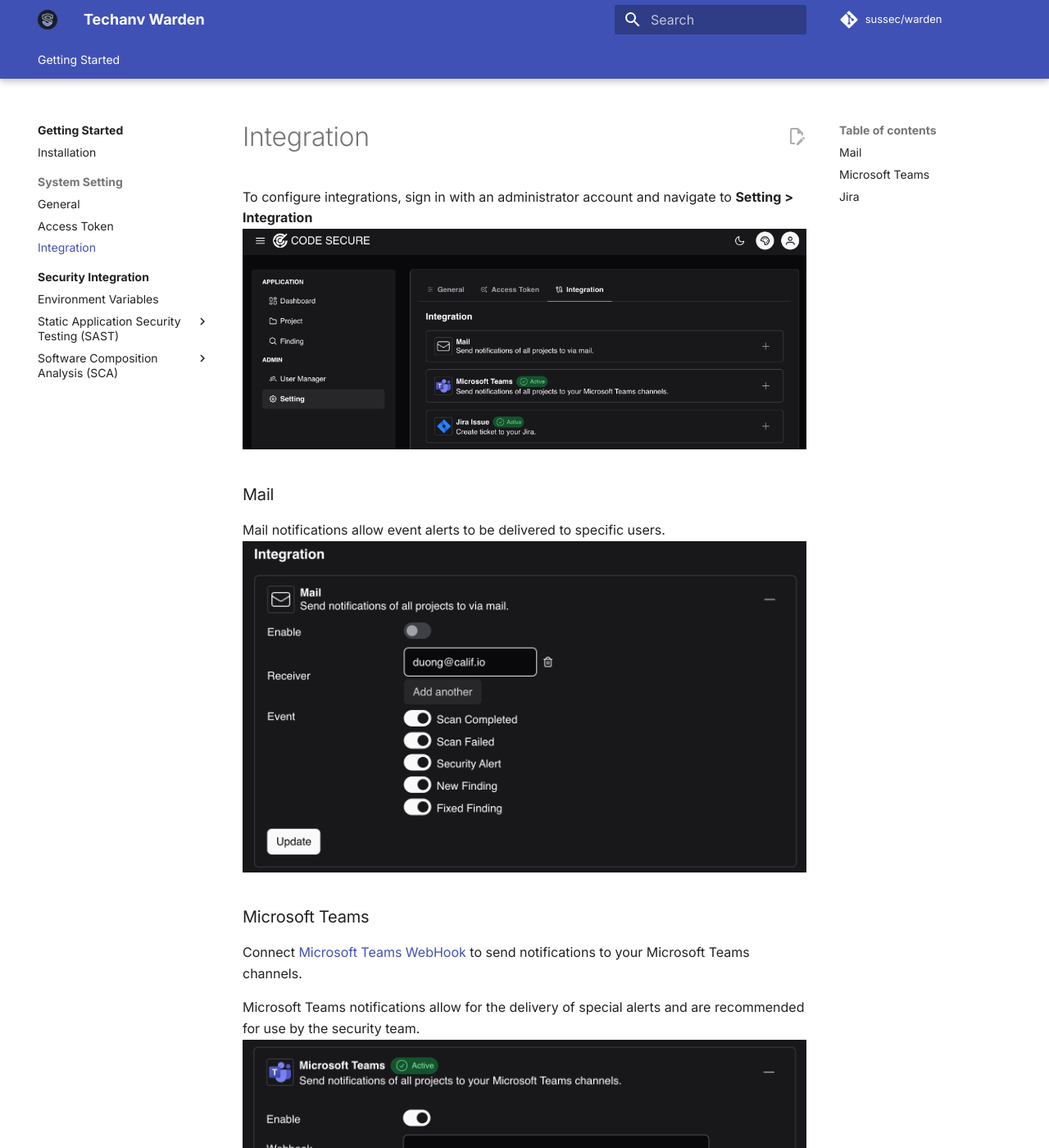
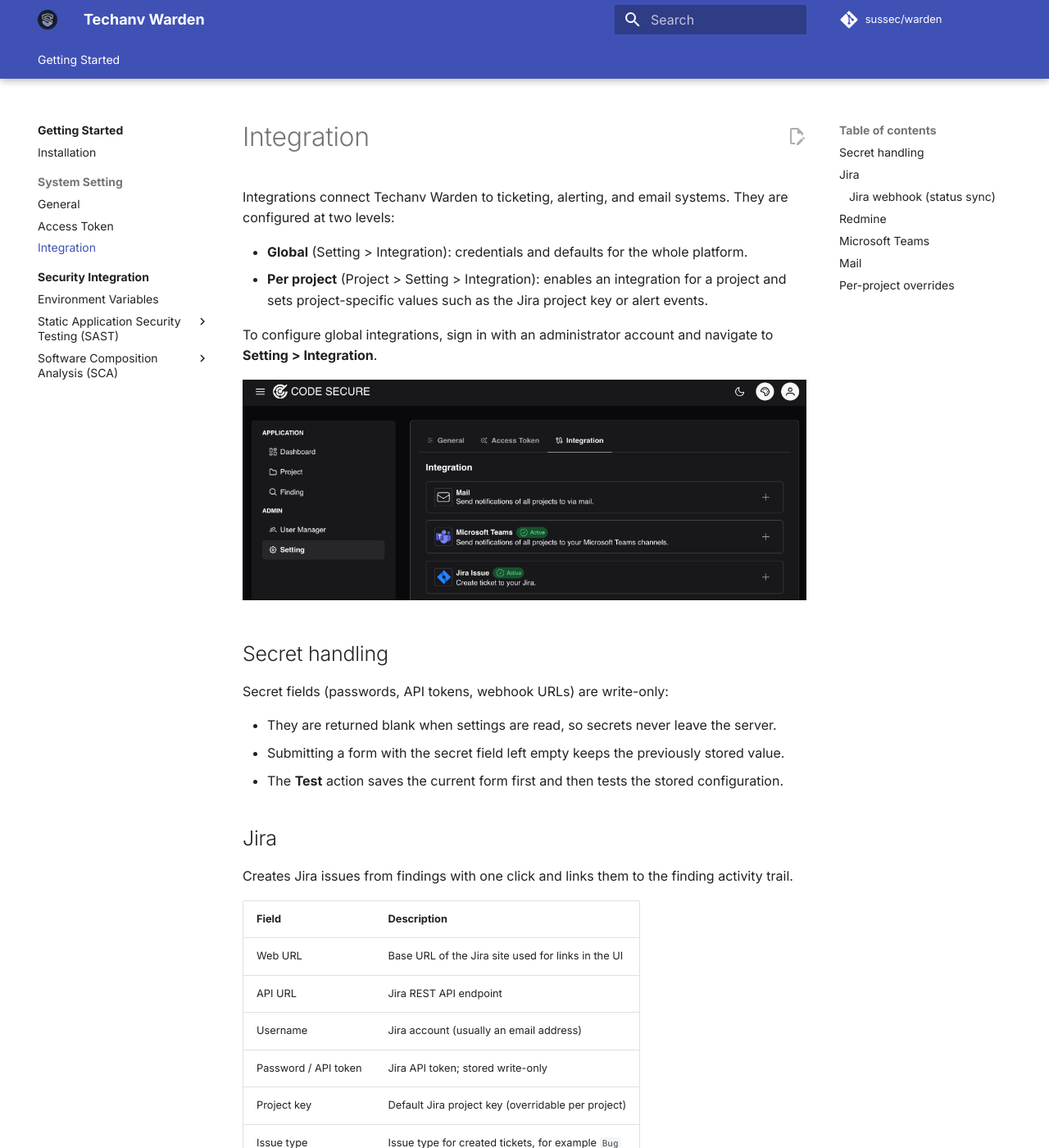
Before and after one commit to sussec/warden, an MkDocs documentation site: the page built from docs/setting/integration.md, in a window 1280 px wide and 1400 px high. Shown: the whole window at 82% size. Built offline with MkDocs 1.6.1 and Material for MkDocs 9.7.7, drawn with Linux system fonts in a browser that asks for light colours; comment, search, counter and statistics services are not loaded; some of the changed text lies outside the part shown.

Commit message:
docs: full integration reference + container image reference
- integration guide: global vs per-project levels, secret write-only
  semantics (blank-on-read, keep-on-empty, save-before-test), Jira fields +
  webhook status sync, Redmine, Teams alert events, Mail
- installation: container image reference for both Dockerfiles (stages,
  API_INTERNAL_URL build arg) and compose service wiring table

Co-Authored-By: mranv <iamanubhavgain@gmail.com>

```diff
--- a/docs/setting/integration.md
+++ b/docs/setting/integration.md
@@ -1,18 +1,65 @@
 # Integration
-To configure integrations, sign in with an administrator account and navigate to **Setting > Integration**
+
+Integrations connect Techanv Warden to ticketing, alerting, and email systems. They are configured at two levels:
+
+- **Global** (Setting > Integration): credentials and defaults for the whole platform.
+- **Per project** (Project > Setting > Integration): enables an integration for a project and sets project-specific values such as the Jira project key or alert events.
+
+To configure global integrations, sign in with an administrator account and navigate to **Setting > Integration**.
+
 ![](../assets/images/setting_integration.png)
 
-### Mail
-Mail notifications allow event alerts to be delivered to specific users.
+## Secret handling
+
+Secret fields (passwords, API tokens, webhook URLs) are write-only:
+
+- They are returned blank when settings are read, so secrets never leave the server.
+- Submitting a form with the secret field left empty keeps the previously stored value.
+- The **Test** action saves the current form first and then tests the stored configuration.
+
+## Jira
+
+Creates Jira issues from findings with one click and links them to the finding activity trail.
+
+| Field | Description |
+|---|---|
+| Web URL | Base URL of the Jira site used for links in the UI |
+| API URL | Jira REST API endpoint |
+| Username | Jira account (usually an email address) |
+| Password / API token | Jira API token; stored write-only |
+| Project key | Default Jira project key (overridable per project) |
+| Issue type | Issue type for created tickets, for example `Bug` |
+
+![](../assets/images/setting_integrate_jira.png)
+
+### Jira webhook (status sync)
+
+Warden can keep finding status in sync with Jira ticket transitions. Configure a Jira webhook pointing at `POST /api/integration/jira-webhook` with the token configured under the Jira webhook settings, so closing a ticket updates the linked finding.
+
+## Redmine
+
+Creates Redmine issues from findings.
+
+| Field | Description |
+|---|---|
+| URL | Redmine base URL |
+| API token | Redmine API key; stored write-only |
+| Project, status, tracker, priority | Numeric Redmine identifiers used for created issues |
+
+## Microsoft Teams
+
+Connect a [Microsoft Teams incoming webhook](https://learn.microsoft.com/en-us/microsoftteams/platform/webhooks-and-connectors/how-to/add-incoming-webhook) to deliver alerts to a Teams channel. The webhook URL is treated as a secret.
+
+Selectable alert events: security alerts, new findings, fixed findings, findings needing triage, scan completed, and scan failed.
+
+![](../assets/images/setting_integrate_teams.png)
+
+## Mail
+
+Delivers the same event alerts by email to a configurable list of recipients. Requires the SMTP server configured under **Setting > General**.
+
 ![](../assets/images/setting_integrate_mail.png)
 
-### Microsoft Teams
+## Per-project overrides
 
-Connect [Microsoft Teams WebHook](https://learn.microsoft.com/en-us/microsoftteams/platform/webhooks-and-connectors/how-to/add-incoming-webhook?tabs=newteams%2Cdotnet) to send notifications to your Microsoft Teams channels.
-
-Microsoft Teams notifications allow for the delivery of special alerts and are recommended for use by the security team.
-![](../assets/images/setting_integrate_teams.png)
-
-### Jira
-Integrating Jira allows for the automatic creation of tickets when a finding requires action.
-![](../assets/images/setting_integrate_jira.png)
+Each project can enable Jira, Redmine, Teams, and Mail independently under **Project > Setting > Integration**, choosing its own Jira project key and issue type, Redmine identifiers, Teams webhook, and alert event selection. Global credentials are reused; project values override global defaults where present.
```
Also changed, not shown: docs/installation.md (+39 -0 lines).
